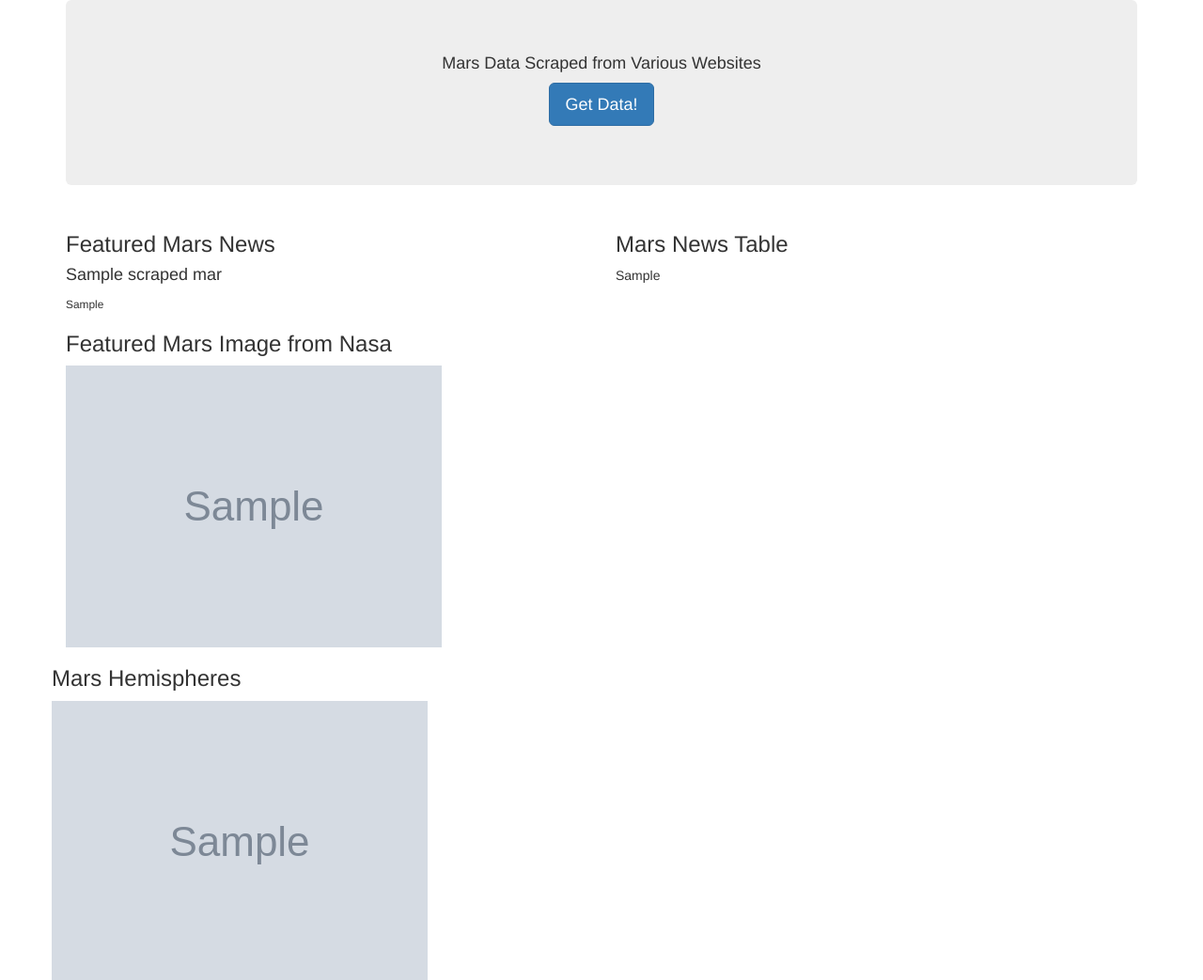
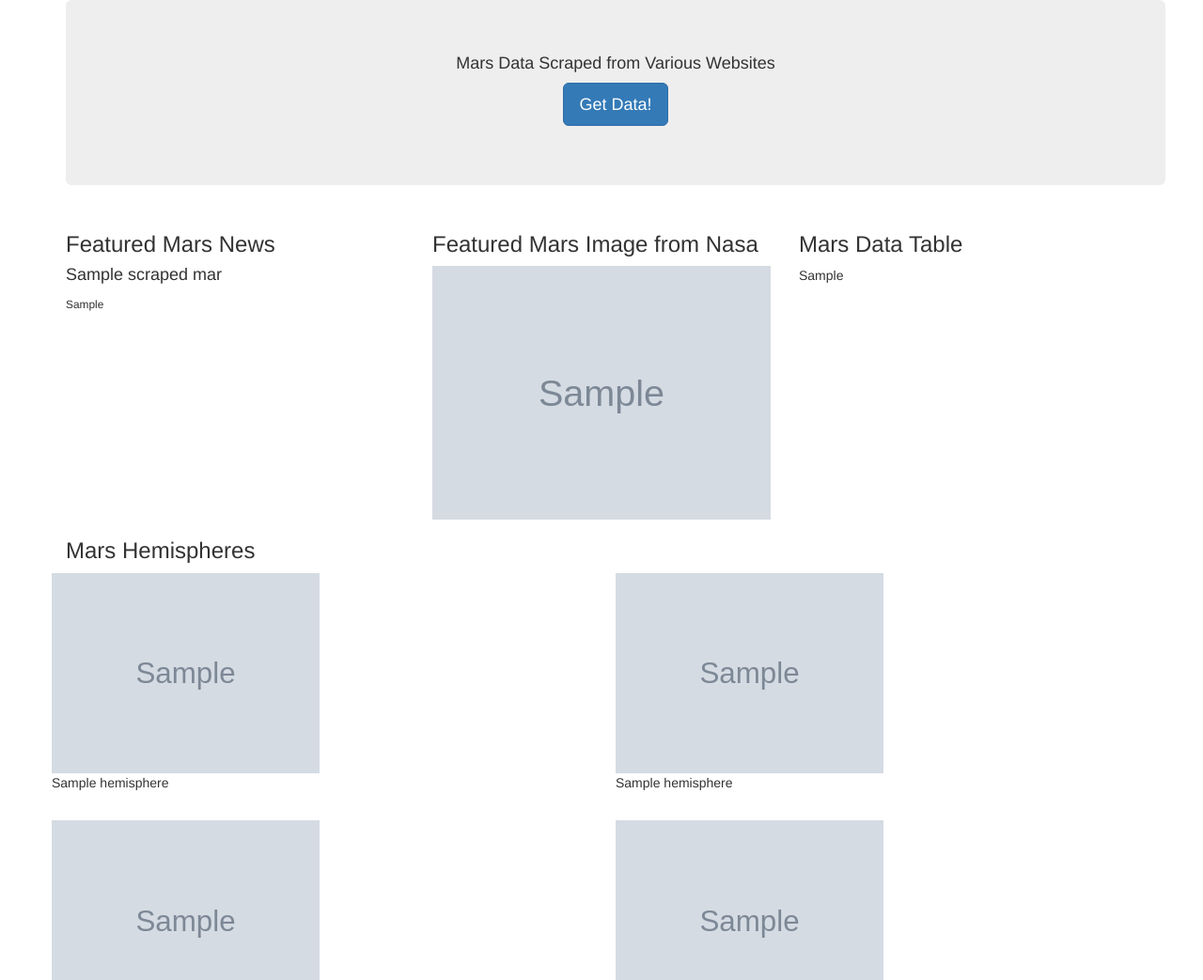
Before and after one commit to millerbrook/web-scraping-challenge, a Flask app: page / in a window 1280 px wide. Shown: the top 1043 px of the page at 94% size. Run offline with Flask 2, Linux system fonts and the light colour scheme; grey boxes marked "Sample" are stand-in pictures; a database or web service that is not in the repository returns one stand-in record (values such as "Sample title"); some libraries are stand-ins or nearby versions.

Commit message:
Improves html format

```diff
--- a/Missions_to_Mars/scrape_mars.py
+++ b/Missions_to_Mars/scrape_mars.py
@@ -47,7 +47,7 @@
     url = "https://space-facts.com/mars/"
     tables = pd.read_html(url)[0]
     tables = pd.DataFrame(tables)
-    #tables.reset_index(drop=True)
+    tables.set_index(0)
     tables_html = tables.to_html()
     tables_html
     scrape_dict['tables_html'] = tables_html
--- a/Missions_to_Mars/templates/index.html
+++ b/Missions_to_Mars/templates/index.html
@@ -12,32 +12,34 @@
 <body>
   <div class="container">
 
-    <div class="jumbotron text-center">
+    <div class="jumbotron text-center container">
       <h4>Mars Data Scraped from Various Websites</h4>
       <p><a class="btn btn-primary btn-lg" href="/scrape" role="button">Get Data!</a></p>
     </div>
 
     <div class="row">
-      <div class="col-md-6">
+      <div class="col-sm-4">
         <h3>Featured Mars News</h3>
         <h4 class="heading">{{ mars_data.news_title }}</h4>
         <small>{{ mars_data.news_para }}</small>
-        <br>
+      </div>
+      <div class='col-sm-4'>
         <h3>Featured Mars Image from Nasa</h3>
-        <img src= "{{ mars_data.featured_image_url }}">
+        <img src= "{{ mars_data.featured_image_url }}" style="width: 100%; height: auto;">
       </div>
-      <div class="col-md-6">
-          <h3> Mars News Table</h3>
+      <div class="col-sm-4">
+          <h3> Mars Data Table</h3>
         <!-- {% autoescape off %} -->
         {{mars_data.tables_html|safe}}
         <!-- {% endautoescape %} -->
       </div>
-      <br>
-
     </div>
       <div class = 'row'>
+        <div class="col-md-12">
           <h3>Mars Hemispheres</h3>
-        <div id="carouselExampleControls" class="carousel slide" data-ride="carousel">
+        </div>
+      <div class = 'row'>
+        <!-- <div id="carouselExampleControls" class="carousel slide" data-ride="carousel">
           <div class="carousel-inner">
             <div class="carousel-item active">
               <img class="d-block w-100 img-fluid" src='{{ mars_data.hemispheres[0]["img_url"] }}' alt="First slide">
@@ -72,21 +74,23 @@
             <span class="carousel-control-next-icon" aria-hidden="true"></span>
             <span class="sr-only">Next</span>
           </a>
-        </div>
-        <!-- <img src='{{ mars_data.hemispheres[0]["img_url"] }}'>
+        </div> -->
+        <div class = 'col-md-6'>
+          <img src='{{ mars_data.hemispheres[0]["img_url"] }}' style="width: 50%; height: auto;">
           <p>{{mars_data.hemispheres[0]['title']}}</p>
           <br>
-          <img src="{mars_data.hemispheres[1]['img_url']}}">
+            <img src="{{mars_data.hemispheres[1]['img_url']}}" style="width: 50%; height: auto;">
             <p>{{mars_data.hemispheres[1]['title']}}</p>
             <br>
-        <img src="{{mars_data.hemispheres[2]['img_url']}}">
+        </div>
+        <div class = 'col-md-6'>
+          <img src="{{mars_data.hemispheres[2]['img_url']}}" style="width: 50%; height: auto;">
           <p>{{mars_data.hemispheres[2]['title']}}</p>
           <br>
-        <img src="{{mars_data.hemispheres[3]['img_url']}}">
-        <p>{{mars_data.hemispheres[3]['title']}}</p> -->
+          <img src="{{mars_data.hemispheres[3]['img_url']}}" style="width: 50%; height: auto;">
+        <p>{{mars_data.hemispheres[3]['title']}}</p>
       </div>
     </div>
-
   </div>
 </body>
 
```
Lines whose indentation alone changed are shown as unchanged.
